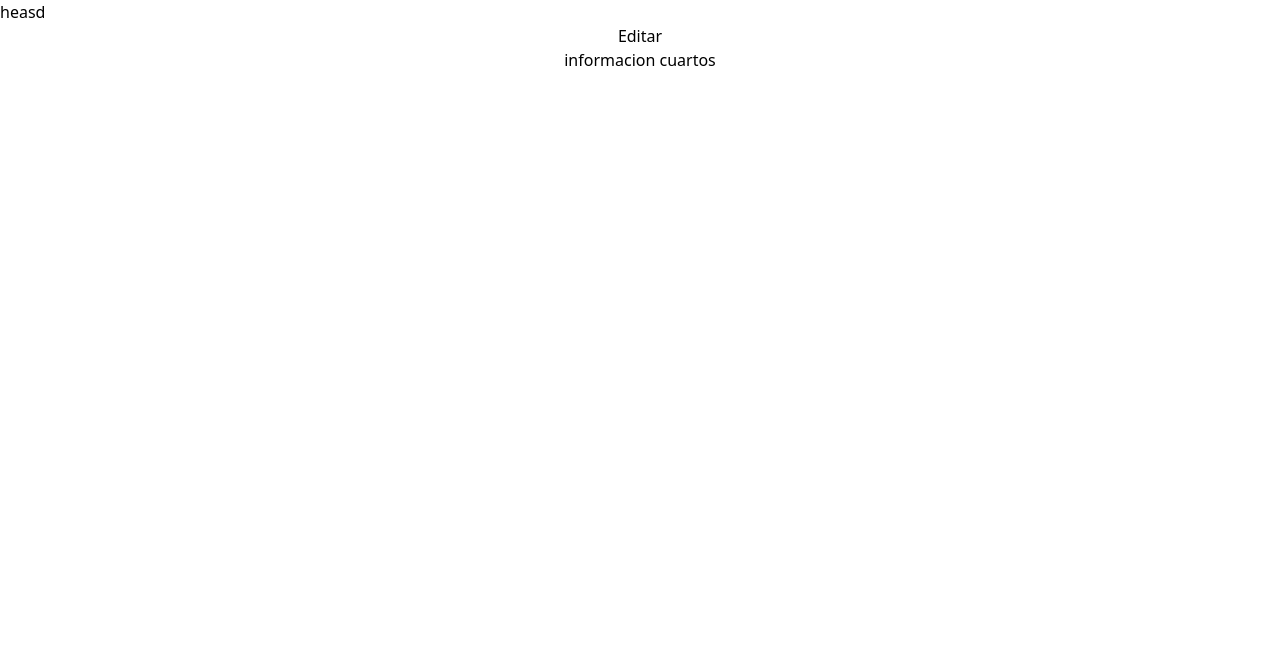
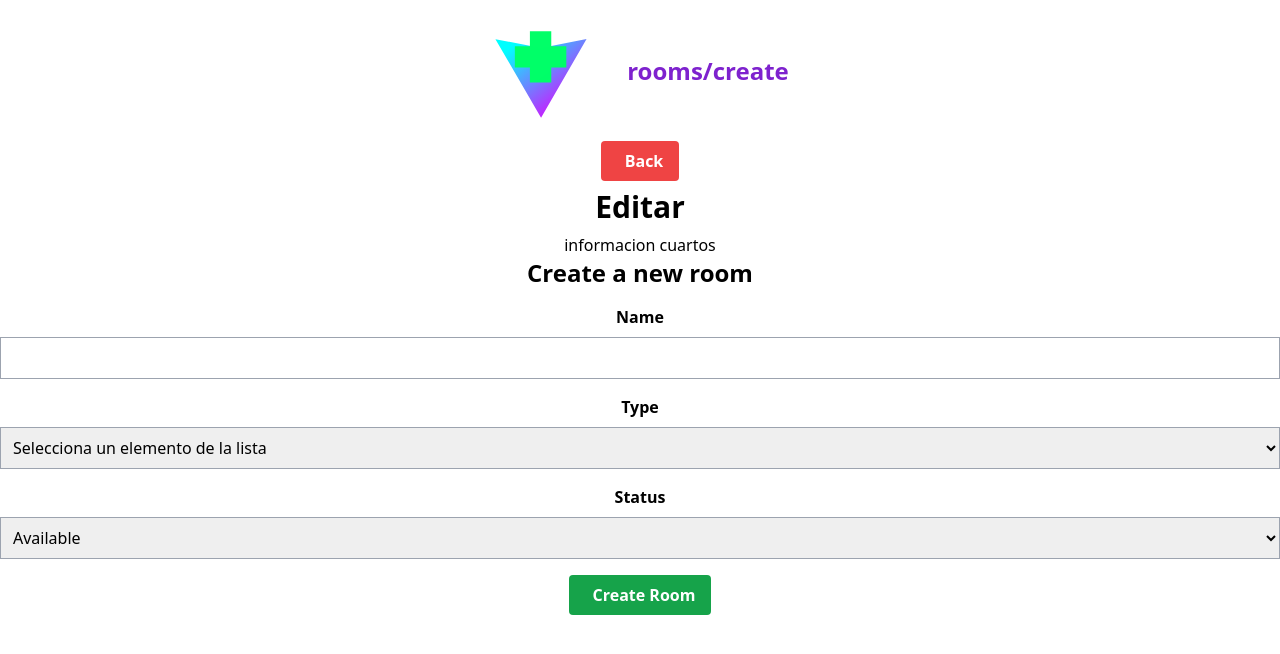
Before and after one commit to Rebjai/chg-app, a React (Vite) app: page /rooms/create in a window 1280 px wide. Shown: the top 654 px of the page. Built offline with nearby package versions, Linux system fonts and the light colour scheme.

Commit message:
rooms forms scaffold

```diff
--- a/index.html
+++ b/index.html
@@ -5,6 +5,8 @@
     <link rel="icon" type="image/svg+xml" href="/vite.svg" />
     <meta name="viewport" content="width=device-width, initial-scale=1.0" />
     <title>Vite + React + TS</title>
+    <!-- 'Edit' icon by Gregor Cresnar, from thenounproject.com CC BY 3.0 : https://thenounproject.com/icon/edit-1560980/ -->
+    <!-- 'Delete' icon by Alice Design, from thenounproject.com CC BY 3.0 : https://thenounproject.com/icon/delete-2025381/ -->
   </head>
   <body>
     <div id="root"></div>
--- /dev/null
+++ b/src/Components/rooms/RoomCard.tsx
@@ -0,0 +1,59 @@
+import { useEffect } from "react";
+import { Link, useNavigate } from "react-router-dom";
+import deleteIcon from "../../assets/delete-icon.svg";
+import editIcon from "../../assets/edit-icon.svg";
+interface RoomCardProps {
+    room: {
+        id: number,
+        name: string,
+        type: number,
+        status: number,
+    }
+}
+
+function RoomCard({ room }: RoomCardProps) {
+    // useEffect(() => {
+
+    // })
+    const navigate = useNavigate()
+    const getStatusText = (status: number): string => {
+        if (status == 0) {
+            return 'Occupied'
+        }
+        if (status == 1) {
+            return 'Available'
+        }
+        if (status == 2) {
+            return 'Mantainment'
+        }
+        return 'n/a'
+    }
+    const editRoom = (id: number)=>{
+        console.log('edit');
+
+        return undefined
+    }
+
+    return (
+        <div className="card rounded min-w-[200px] bg-yellow-200 my-2 p-3 drop-shadow-lg w-10/12">
+            <h1 className="font-bold text-lg tracking-wider">{room.name}</h1>
+            <div>
+                <span className="inline-block rounded-full w-[20px] h-[20px] bg-green-400 max-w-[100px] mt-2 mx-2 mb-0">
+                </span>
+                <p className="italic font-light">
+                    {getStatusText(room.status)}
+                </p>
+            </div>
+            <div className="actions flex justify-end w-full ">
+                <Link className="max-w-[100px] w-1/12 mx-3" to={''+room.id} >
+                    <img src={editIcon} alt=""  />
+                </Link>
+                <button className="max-w-[100px] w-1/12 mx-3">
+                    <img src={deleteIcon} alt=""  />
+                </button>
+            </div>
+
+        </div>);
+}
+
+export default RoomCard;
--- /dev/null
+++ b/src/Components/rooms/RoomForm.tsx
@@ -0,0 +1,89 @@
+import { useState } from "react";
+import { useParams } from "react-router-dom";
+import Room from "../../Interfaces/room.interface";
+import PrimaryButton from "../utils/PrimaryButton";
+import SelectInput from "../utils/SelectInput";
+interface RoomFormProps {
+    room?: Room
+}
+function RoomForm(props?: RoomFormProps) {
+    const { id } = useParams()
+    const typeOptions = [
+        { value: '', label: 'Selecciona un elemento de la lista' },
+        { value: 1, label: 'Normal' },
+        { value: 2, label: 'ICU' },
+        { value: 3, label: 'n/a' },
+    ]
+    const statusOptions = [
+        { value: '', label: 'Selecciona un elemento de la lista' },
+        { value: 0, label: 'Occupied' },
+        { value: 1, label: 'Available' },
+        { value: 2, label: 'Maintenance' },
+        { value: 3, label: 'n/a' },
+    ]
+    const createRoom = id == 'create'
+    if (id == 'create') {
+        console.log({ id });
+    }
+
+    const [newRoom, setNewRoom] = useState<Room>({
+        name: '',
+        type: 0,
+        status: 1,
+    });
+
+    const handleInputChange = (event: React.ChangeEvent<HTMLInputElement | HTMLSelectElement>) => {
+        const { name, value } = event.target;
+        setNewRoom((prevNewRoom) => ({ ...prevNewRoom, [name]: value }));
+    };
+    const handleTypeInputChange = (event: React.ChangeEvent<HTMLSelectElement>) => {
+        const { name, value } = event.target;
+        console.log({ event });
+
+        setNewRoom((prevNewRoom) => ({ ...prevNewRoom, [name]: value }));
+    };
+
+    const handleCreateRoom = (event: React.FormEvent) => {
+        event.preventDefault();
+        console.log('New room:', newRoom);
+    };
+
+    return (
+        <div className="container mx-auto">
+            <h1 className="text-2xl font-bold mb-4">{createRoom ? 'Create a new room' : 'Edit room'}</h1>
+            <form onSubmit={handleCreateRoom}>
+                <div className="flex flex-col mb-4">
+                    <label htmlFor="name" className="mb-2 font-bold">
+                        Name
+                    </label>
+                    <input
+                        type="text"
+                        name="name"
+                        id="name"
+                        value={newRoom.name}
+                        onChange={handleInputChange}
+                        className="border border-gray-400 p-2"
+                        required
+                    />
+                </div>
+                <div className="flex flex-col mb-4">
+                    <label htmlFor="type" className="mb-2 font-bold">
+                        Type
+                    </label>
+                    <SelectInput options={typeOptions} onChange={handleTypeInputChange} value='' name='type' />
+                </div>
+                <div className="flex flex-col mb-4">
+                    <label htmlFor="type" className="mb-2 font-bold">
+                        Status
+                    </label>
+                    <SelectInput options={statusOptions} onChange={handleTypeInputChange} value='1' name='status' />
+                </div>
+                <PrimaryButton type="submit" onClick={()=>console.log('submit')}>
+                    {createRoom ? 'Create Room' : 'Edit Room'}
+                </ PrimaryButton>
+            </form>
+        </div>
+    );
+}
+
+export default RoomForm;
--- /dev/null
+++ b/src/Components/utils/PrimaryButton.tsx
@@ -0,0 +1,24 @@
+import React from 'react';
+
+type PrimaryButtonProps = {
+  onClick: () => void;
+  children: React.ReactNode;
+  type?: 'submit'|'button'| 'reset'
+};
+
+const PrimaryButton: React.FC<PrimaryButtonProps> = ({ onClick = ()=>console.log('btn'),  children, type = undefined }) => {
+  return (
+    <button
+    type={type}
+      className={"text-white font-bold py-2 px-4 rounded "+ (type == 'button' ||
+      type == undefined?'bg-purple-700 hover:bg-purple-600':
+      type =='reset'?'bg-red-500 hover:bg-red-400':
+      'bg-green-600 hover:bg-green-500')}
+      onClick={onClick}
+    >
+      <span className="ml-2">{children}</span>
+    </button>
+  );
+};
+
+export default PrimaryButton;
--- /dev/null
+++ b/src/Components/utils/SelectInput.tsx
@@ -0,0 +1,19 @@
+interface SelectInputProps {
+    options: {value: string | number, label: string}[]
+    name: string;
+    value: string;
+    onChange: (event: React.ChangeEvent<HTMLSelectElement>) => void;
+}
+function SelectInput(props: SelectInputProps) {
+    return (
+        <select value={props.value} onChange={props.onChange} className="border border-gray-400 p-2">
+            {props.options.map((option) => (
+                <option key={option.value} value={option.value}>
+                    {option.label}
+                </option>
+            ))}
+        </select>
+    );
+}
+
+export default SelectInput;
--- /dev/null
+++ b/src/Interfaces/room.interface.ts
@@ -0,0 +1,6 @@
+export default interface Room {
+    id?: number,
+    name: string,
+    type: number,
+    status: number,
+}
--- a/src/Layouts/AppLayout.tsx
+++ b/src/Layouts/AppLayout.tsx
@@ -1,9 +1,16 @@
-import { Outlet } from "react-router-dom";
+import { Link, Outlet } from "react-router-dom";
+import chgLogo from '../assets/chg-app.svg'
 
+const pageTitle = location.pathname.slice(1);
 function AppLayout() {
     return (
         <div className="App">
-            <header>heasd</header>
+            <header className="flex justify-center items-center gap-5">
+
+            <Link to={'/'} className="max-w-[100px] w-2/12" ><img src={chgLogo} className="w-full" alt="CHG APP logo" /></Link>
+
+            <h2 className="text-2xl font-bold text-purple-700 ml-4">{pageTitle}</h2>
+            </header>
             <div className="flex flex-col text-center items-center">
                 <Outlet />
             </div>
--- a/src/Pages/Rooms/edit.tsx
+++ b/src/Pages/Rooms/edit.tsx
@@ -1,9 +1,24 @@
+import { useNavigate } from "react-router-dom";
+import RoomForm from "../../Components/rooms/RoomForm";
+import PrimaryButton from "../../Components/utils/PrimaryButton";
+import Room from "../../Interfaces/room.interface";
+
 function EditRoom() {
+    const navigate = useNavigate()
+    const room :Room = {
+        id: 1,
+        name: '204',
+        status: 2,
+        type: 1,
+    }
     return ( <>
-    <button>
+
+    <PrimaryButton type="reset" onClick={()=>{navigate('/rooms')}}>Back</PrimaryButton>
+    <h1 className="font-bold text-3xl m-2">
     Editar
-    </button>
+    </h1>
     informacion cuartos
+    <RoomForm/>
     </> );
 }
 
--- a/src/Pages/Rooms/index.tsx
+++ b/src/Pages/Rooms/index.tsx
@@ -1,10 +1,38 @@
+import { useNavigate } from "react-router-dom";
+import PrimaryButton from "../../Components/utils/PrimaryButton";
+import RoomCard from "../../Components/rooms/RoomCard";
+
 function indexRoom() {
-    return ( <>
-    <button>
-    agregar cuarto
-    </button>
-    lista de cuartos
-    </> );
+    let navigate= useNavigate()
+    const rooms = [
+        {
+            id: 1,
+            name: '204',
+            type: 1,
+            status: 1
+        },
+        {
+            id: 2,
+            name: '205',
+            type: 1,
+            status: 1
+        },
+        {
+            id: 3,
+            name: '102',
+            type: 2,
+            status: 1
+        },
+    ]
+    return (<>
+        <PrimaryButton onClick={() => {
+            navigate('create')
+        }}>
+            agregar cuarto
+        </PrimaryButton>
+        lista de cuartos
+        {rooms.map(room => <RoomCard room={room} key={room.id}></RoomCard>)}
+    </>);
 }
 
 export default indexRoom;
--- /dev/null
+++ b/src/Pages/index-page.tsx
@@ -0,0 +1,20 @@
+import { Link } from "react-router-dom";
+
+function IndexPage() {
+    return (
+        <>
+            <ul>
+                <li>
+                    <Link to={'rooms'}>
+                        <button className="bg-cyan-400 rounded p-3 drop-shadow-md text-slate-600 font-bold tracking-widest">
+                            Cuartos
+                        </button>
+                    </Link>
+                </li>
+            </ul>
+        </>
+
+    );
+}
+
+export default IndexPage;
--- a/src/router/index.tsx
+++ b/src/router/index.tsx
@@ -3,6 +3,7 @@ import AppLayout from "../Layouts/AppLayout";
 import Login from "../Pages/Auth/Login";
 import ResetPassword from "../Pages/Auth/ResetPassword";
 import ErrorPage from "../Pages/error-page";
+import IndexPage from "../Pages/index-page";
 import RoomRouter from "./rooms.router";
 
 const router = createBrowserRouter([
@@ -11,6 +12,7 @@ const router = createBrowserRouter([
     element: <AppLayout />,
     errorElement: <ErrorPage />,
     children: [
+      { path: '', element: <IndexPage />},
       { path: 'rooms', children: [RoomRouter] }
     ]
   },
```
Also changed, not shown: src/assets/delete-icon.svg (added), src/assets/edit-icon.svg (added).
